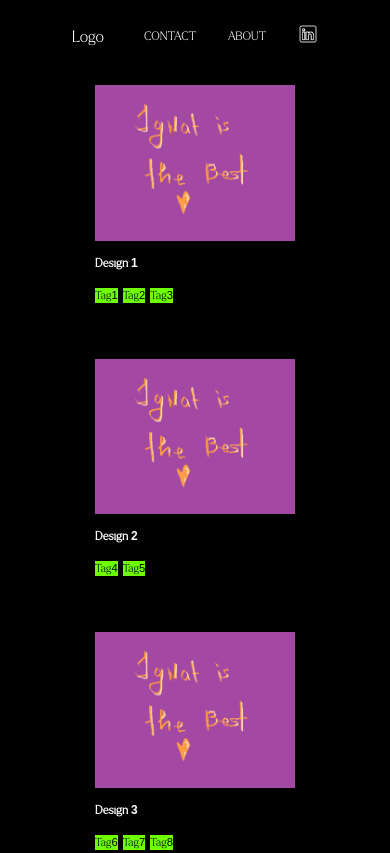
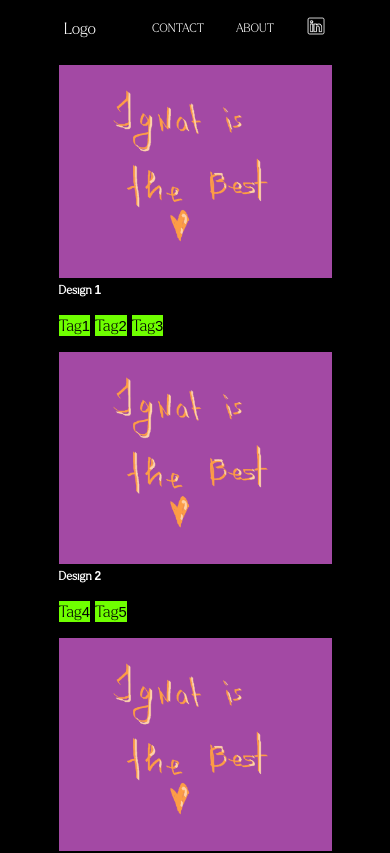
Before and after one commit to Etnim/GalleryWebsite, a React (Vite) app: page / in a window 390 px wide. Shown: the top 853 px of the page. Built offline with nearby package versions, Linux system fonts and the light colour scheme.

Commit message:
Apply different styles for columns

```diff
--- a/src/Gallery/DesignCard/DesignCard.module.css
+++ b/src/Gallery/DesignCard/DesignCard.module.css
@@ -1,17 +1,15 @@
 .card {
-  padding: 20px;
   margin: 0;
   text-align: left;
-  max-width: 250px;
+  width: 100%;
 }
 
-.card .cardImage {
-  width: 200px;
+.cardImage {
   height: auto;
-  margin-bottom: 10px;
+  width: 100%;
 }
 
-.card .cardTitle {
+.cardTitle {
   font-family: Larken-Thin, sans-serif;
   font-size: 12px;
   font-weight: bold;
@@ -26,6 +24,7 @@
 }
 
 .tagList li {
+  font-size-adjust: 0.7;
   font-size: 0.7rem;
   background-color: rgb(111 255 0);
   color: black;
--- a/src/Gallery/Gallery.jsx
+++ b/src/Gallery/Gallery.jsx
@@ -1,5 +1,6 @@
 import DesignPic from '../assets/TheBest.png'
 import GridColumn from "./GridColumn";
+import styles from "./GridColumn.module.css";
 
 
 function Gallery() {
@@ -19,13 +20,22 @@ function Gallery() {
         imageSrc: DesignPic
     }]
 
+    const columnsAmount = 4;
+
+    const gallery = listOfCards.map(card =>
+        Array(columnsAmount).fill(card)
+    );
+
+    const galleryColumns = Array.from({ length: columnsAmount }, (_, j) => (
+        <GridColumn
+            key={j}
+            className={styles[`col${j}`]}
+            cards={gallery.map(row => row[j])}
+        />
+    ));
+
     return (
-        <div className="gallery">
-            <GridColumn cards={listOfCards}></GridColumn>
-            <GridColumn cards={listOfCards}></GridColumn>
-            <GridColumn cards={listOfCards}></GridColumn>
-            <GridColumn cards={listOfCards}></GridColumn>
-        </div>
+        <div className="gallery"> {galleryColumns} </div>
     );
 }
 
--- a/src/Gallery/GridColumn.jsx
+++ b/src/Gallery/GridColumn.jsx
@@ -1,12 +1,14 @@
 import DesignCard from "./DesignCard/DesignCard";
 import PropTypes from 'prop-types';
 import React, { useRef, useEffect } from "react";
+import styles from "./GridColumn.module.css";
 
 
-function GridColumn({ cards }) {
+
+function GridColumn({ cards, className }) {
 
     return (
-        <div className="grid-column">
+        <div className={[styles.gridColumn, className].join(' ')}>
             {cards.map(card => (
                 <DesignCard
                     key={card.cardName}
--- /dev/null
+++ b/src/Gallery/GridColumn.module.css
@@ -0,0 +1,38 @@
+.gridColumn {
+    padding: 0.5em;
+}
+
+.col0 {
+    width: 37%;
+}
+
+.col1 {
+    width: 23%;
+}
+
+.col2 {
+    width: 15%;
+}
+
+.col3 {
+    width: 15%;
+}
+
+
+@media (max-width: 800px) {
+  .col0,
+  .col1,
+  .col2,
+  .col3 {
+    width: 40% !important;
+  }
+}
+
+@media (max-width: 400px) {
+  .col0,
+  .col1,
+  .col2,
+  .col3 {
+    width: 70% !important;
+  }
+}
--- a/src/index.css
+++ b/src/index.css
@@ -10,9 +10,11 @@
 
 body {
   background-color: black;
-  color: white;
-  font-family: Larken-Thin, sans-serif;
-}
+    color: white;
+    padding: 0;
+    margin: 0;
+    font-family: Larken-Thin, sans-serif;
+  }
 
 .gallery {
   display: flex;
```
